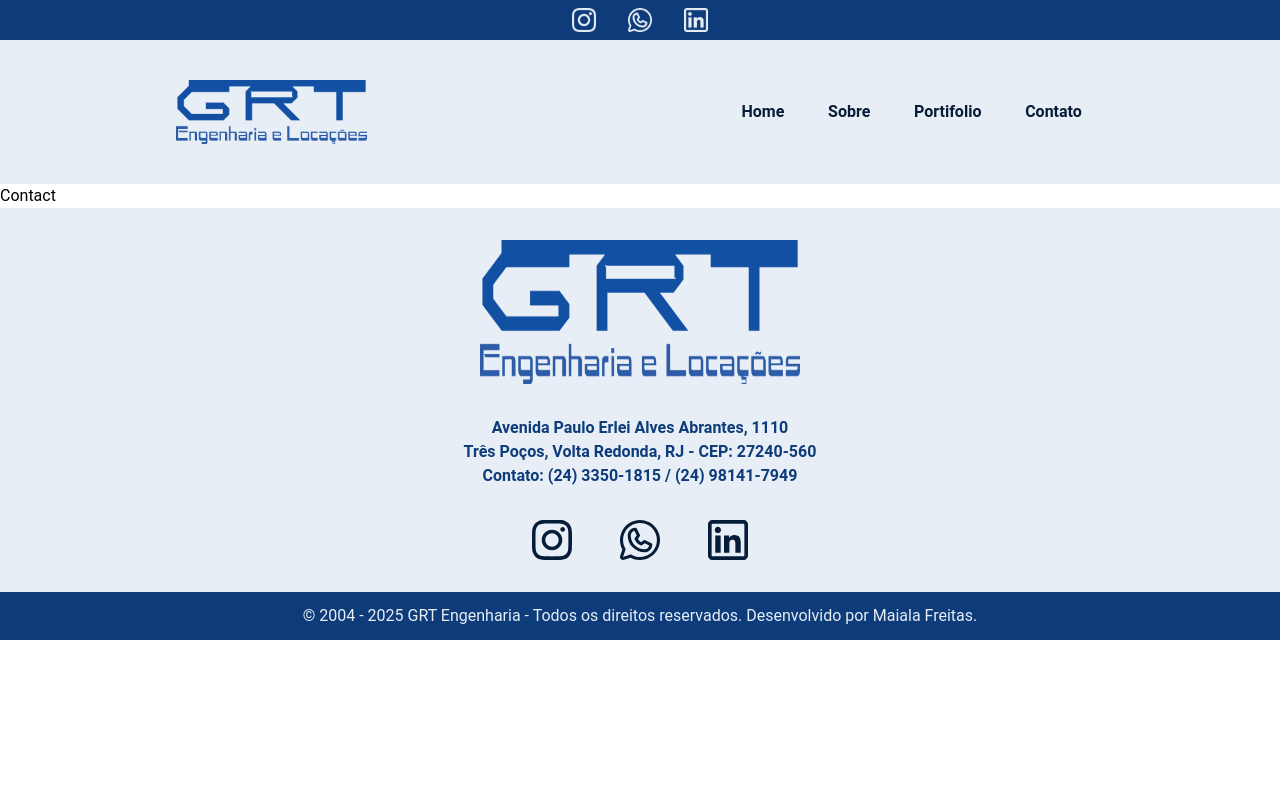
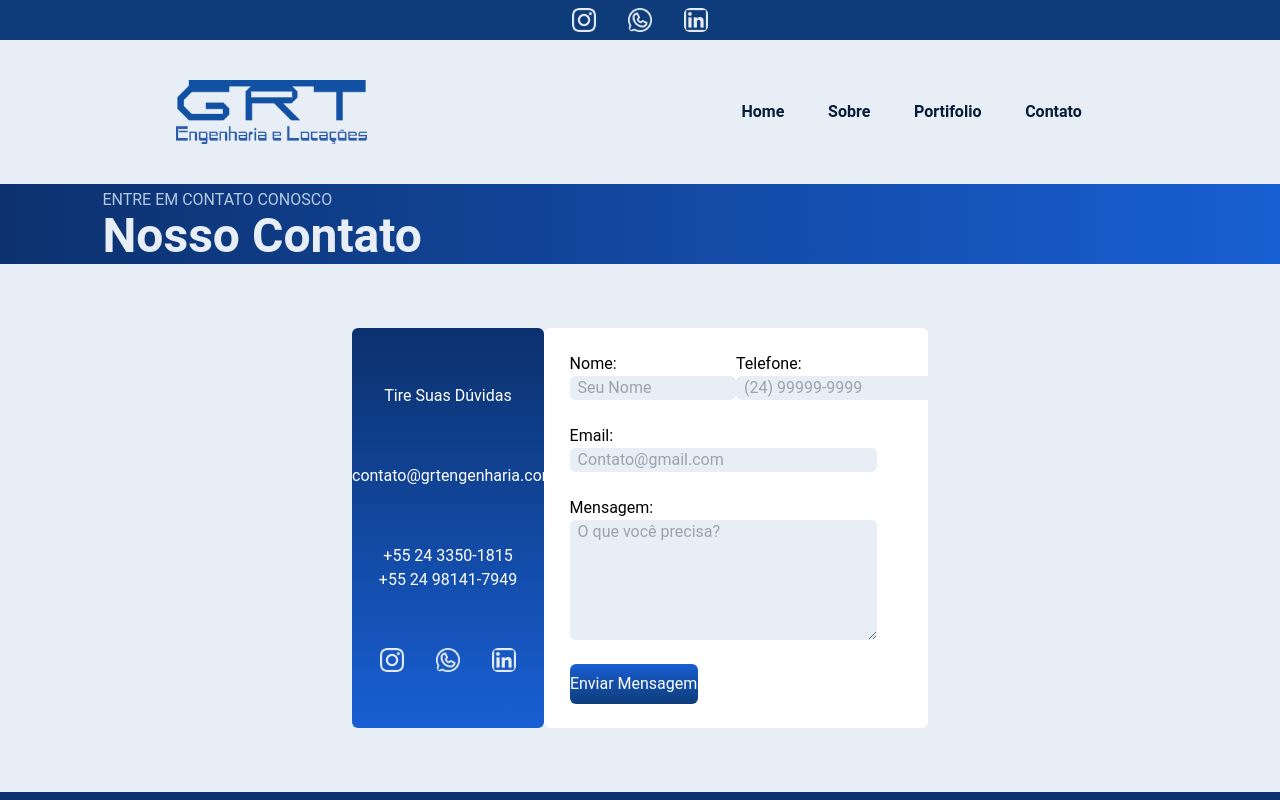
Before and after one commit to ma-freitass/grtnovo, a React (Vite) app: page /contact in a window 1280 px wide. Shown: the top 800 px of the page. Built offline with nearby package versions, Linux system fonts and the light colour scheme.

Commit message:
:art: Estilização página contato

```diff
--- a/src/components/Footer/footer.jsx
+++ b/src/components/Footer/footer.jsx
@@ -14,27 +14,30 @@
             <img src={Logo} alt="Logo GRT" className="h-36 w-80" />
           </a>
         </div>
-        <div className="text-faixa font-bold text-center">
+        <div className="text-faixa2 font-bold text-center">
           <p> Avenida Paulo Erlei Alves Abrantes, 1110</p>
           <p>Três Poços, Volta Redonda, RJ - CEP: 27240-560</p>
           <p>Contato: (24) 3350-1815 / (24) 98141-7949</p>
         </div>
         <div className="flex justify-center">
-          <a href="https://www.instagram.com/grt.engenharia/">
+          <a href="https://www.instagram.com/grt.engenharia/" target="_blank">
             <img
               src={Instagram}
               alt="instagram-icon"
               className="w-10 h-10 mx-6"
             />
           </a>
-          <a href="https://wa.me/5524981417949">
+          <a href="https://wa.me/5524981417949" target="_blank">
             <img
               src={Whatsapp}
               alt="whatsapp-icon"
               className="w-10 h-10 mx-6"
             />
           </a>
-          <a href="https://www.linkedin.com/company/grtengenharia-grt/">
+          <a
+            href="https://www.linkedin.com/company/grtengenharia-grt/"
+            target="_blank"
+          >
             <img
               src={Linkedin}
               alt="linkedin-icon"
--- a/src/components/Header/header.jsx
+++ b/src/components/Header/header.jsx
@@ -13,9 +13,30 @@
     <BrowserRouter>
       <header>
         <section className="bg-faixa flex justify-center h-10 items-center">
-          <img src={Instagram} alt="Logo Instagram" className="w-6 h-6 mx-4" />
-          <img src={Whatsapp} alt="Logo Whatsapp" className="w-6 h-6 mx-4" />
-          <img src={Linkedin} alt="Logo Linkedin" className="w-6 h-6 mx-4" />
+          <a href="https://www.instagram.com/grt.engenharia/" target="_blank">
+            <img
+              src={Instagram}
+              alt="Logo Instagram"
+              className="w-6 h-6 mx-4 hover:bg-faixa2 rounded-md"
+            />
+          </a>
+          <a href="https://wa.me/5524981417949" target="_blank">
+            <img
+              src={Whatsapp}
+              alt="Logo Whatsapp"
+              className="w-6 h-6 mx-4 hover:bg-faixa2 rounded-md"
+            />
+          </a>
+          <a
+            href="https://www.linkedin.com/company/grtengenharia-grt/"
+            target="_blank"
+          >
+            <img
+              src={Linkedin}
+              alt="Logo Linkedin"
+              className="w-6 h-6 mx-4 hover:bg-faixa2 rounded-md"
+            />
+          </a>
         </section>
         <section className="h-36 bg-primary text-titulo font-semibold flex justify-around items-center">
           <Link to="/">
--- a/src/pages/Contact/contact.jsx
+++ b/src/pages/Contact/contact.jsx
@@ -1,7 +1,183 @@
+import { useState } from "react";
+import Whatsapp from "../../assets/whatsapp.png";
+import Instagram from "../../assets/instagram.png";
+import Linkedin from "../../assets/linkedin.png";
+
 export default function Contact() {
-    return (
-      <main>
-        <h1>Contact</h1>
-      </main>
+  const [formData, setFormData] = useState({
+    name: "",
+    phone: "",
+    email: "",
+    message: "",
+  });
+
+  const [errors, setErrors] = useState({});
+
+  const handleChange = (e) => {
+    const { name, value } = e.target;
+    setFormData({
+      ...formData,
+      [name]: value,
+    });
+  };
+  const handleSubmit = (e) => {
+    e.preventDefault();
+
+    const newErrors = {};
+    if (!formData.name) newErrors.name = "Nome é obrigatório";
+    if (!formData.phone) newErrors.phone = "Telefone é obrigatório";
+    if (!formData.message) newErrors.message = "Mensagem é obrigatória";
+
+    setErrors(newErrors);
+
+    if (Object.keys(newErrors).length === 0) {
+      alert("Formulário enviado com sucesso!");
+      setFormData({
+        name: "",
+        phone: "",
+        email: "",
+        message: "",
+      });
+    }
+  };
+
+  const handleMapClick = () => {
+    window.open(
+      "https://www.google.com/maps/search/?api=1&query=Avenida+Paulo+Erlei+Alves+Abrantes,+1110+-+Tr%C3%AAs+Po%C3%A7os,+Volta+Redonda,+RJ+-+CEP:+27240-560",
+      "_blank"
     );
-  }
+  };
+
+  return (
+    <main>
+      <section className="bg-gradient-to-r from-faixa1 to-faixa2 text-primary h-[10vh] flex flex-col justify-center">
+        <h2 className="uppercase text-subtitulos pl-[8vw]">
+          entre em contato conosco
+        </h2>
+        <h1 className="pl-[8vw] text-5xl font-semibold">Nosso Contato</h1>
+      </section>
+
+      <section className="bg-primary flex justify-center p-16">
+        <article className="bg-gradient-to-b from-faixa1 to-faixa2 text-branco h-[50vh] w-[15vw] text-center flex flex-col justify-evenly rounded-md">
+          <h2>Tire Suas Dúvidas</h2>
+          <p>contato@grtengenharia.com.br</p>
+          <p>
+            +55 24 3350-1815
+            <br />
+            +55 24 98141-7949
+          </p>
+          <div className="flex justify-center">
+            <a href="https://www.instagram.com/grt.engenharia/" target="_blank">
+              <img
+                src={Instagram}
+                alt="Logo Instagram"
+                className="w-6 h-6 mx-4 hover:bg-faixa2 rounded-md"
+              />
+            </a>
+            <a href="https://wa.me/5524981417949" target="_blank">
+              <img
+                src={Whatsapp}
+                alt="Logo Whatsapp"
+                className="w-6 h-6 mx-4 hover:bg-faixa2 rounded-md"
+              />
+            </a>
+            <a
+              href="https://www.linkedin.com/company/grtengenharia-grt/"
+              target="_blank"
+            >
+              <img
+                src={Linkedin}
+                alt="Logo Linkedin"
+                className="w-6 h-6 mx-4 hover:bg-faixa2 rounded-md"
+              />
+            </a>
+          </div>
+        </article>
+
+        <form
+          onSubmit={handleSubmit}
+          className="bg-branco h-[50vh] w-[30vw] rounded-md flex flex-col justify-evenly px-[2vw]"
+        >
+          <div className="flex">
+            <div>
+              <label>Nome:</label>
+              <input
+                type="text"
+                name="name"
+                value={formData.name}
+                onChange={handleChange}
+                className="bg-primary rounded-md w-[13vw] placeholder:pl-2"
+                placeholder="Seu Nome"
+              />
+              {errors.name && <span className="error">{errors.name}</span>}
+            </div>
+
+            <div>
+              <label>Telefone:</label>
+              <input
+                type="text"
+                name="phone"
+                value={formData.phone}
+                onChange={handleChange}
+                className="bg-primary rounded-md w-auto placeholder:pl-2"
+                placeholder="(24) 99999-9999"
+              />
+              {errors.phone && <span className="error">{errors.phone}</span>}
+            </div>
+          </div>
+
+          <div>
+            <label>Email:</label>
+            <input
+              type="email"
+              name="email"
+              value={formData.email}
+              onChange={handleChange}
+              className="bg-primary rounded-md w-[24vw] placeholder:pl-2 flex"
+              placeholder="Contato@gmail.com"
+            />
+          </div>
+
+          <div className="">
+            <label>Mensagem:</label>
+            <textarea
+              name="message"
+              value={formData.message}
+              onChange={handleChange}
+              className="bg-primary rounded-md placeholder:pl-2 h-[15vh] w-[24vw] flex"
+              placeholder="O que você precisa?"
+            />
+            {errors.message && <span className="error">{errors.message}</span>}
+          </div>
+
+          <button
+            type="submit"
+            className="h-[5vh] w-[10vw] bg-gradient-to-t from-faixa to-faixa2 text-branco rounded-md hover:h-[7vh] hover:w-[12vw]"
+          >
+            Enviar Mensagem
+          </button>
+        </form>
+      </section>
+
+      <section className="bg-gradient-to-b from-faixa1 to-faixa2 text-branco h-[55vh]">
+        <h2 className=" pl-[8vw] py-[5vh] text-3xl font-semibold">
+          Nossa Localização
+        </h2>
+        <div className="flex justify-evenly items-center">
+          <img
+            src={`https://maps.googleapis.com/maps/api/staticmap?center=Avenida+Paulo+Erlei+Alves+Abrantes,+1110+-+Tr%C3%AAs+Po%C3%A7os,+Volta+Redonda,+RJ&zoom=15&size=700x450&maptype=roadmap&markers=color:red%7Clabel:C%7CAvenida+Paulo+Erlei+Alves+Abrantes,+1110+-+Tr%C3%AAs+Po%C3%A7os,+Volta+Redonda,+RJ&key=AIzaSyC7UMT73Vwz_Z8jWqz6nFuZyUbBT6ChShs`}
+            alt="Mapa da localização da empresa"
+            className="h-[35vh] w-[30vw]"
+            onClick={handleMapClick}
+            style={{ cursor: "pointer" }}
+          ></img>
+          <div className="text-center">
+            <p> Avenida Paulo Erlei Alves Abrantes, 1110</p>
+            <p>Três Poços, Volta Redonda, RJ</p>
+            <p>CEP: 27240-560</p>
+          </div>
+        </div>
+      </section>
+    </main>
+  );
+}
--- a/tailwind.config.js
+++ b/tailwind.config.js
@@ -21,7 +21,9 @@
       // => @media (min-width: 1280px) { ... }
     },
     colors:{
+      "branco":"#FFFFFF",
       "primary": "#E7EEF6",
+      "subtitulos":"#B6C9E2",
       "titulo": "#061C39",
       "faixa": "#0E3C7A",
       "faixa1": "#0C316D",
```
